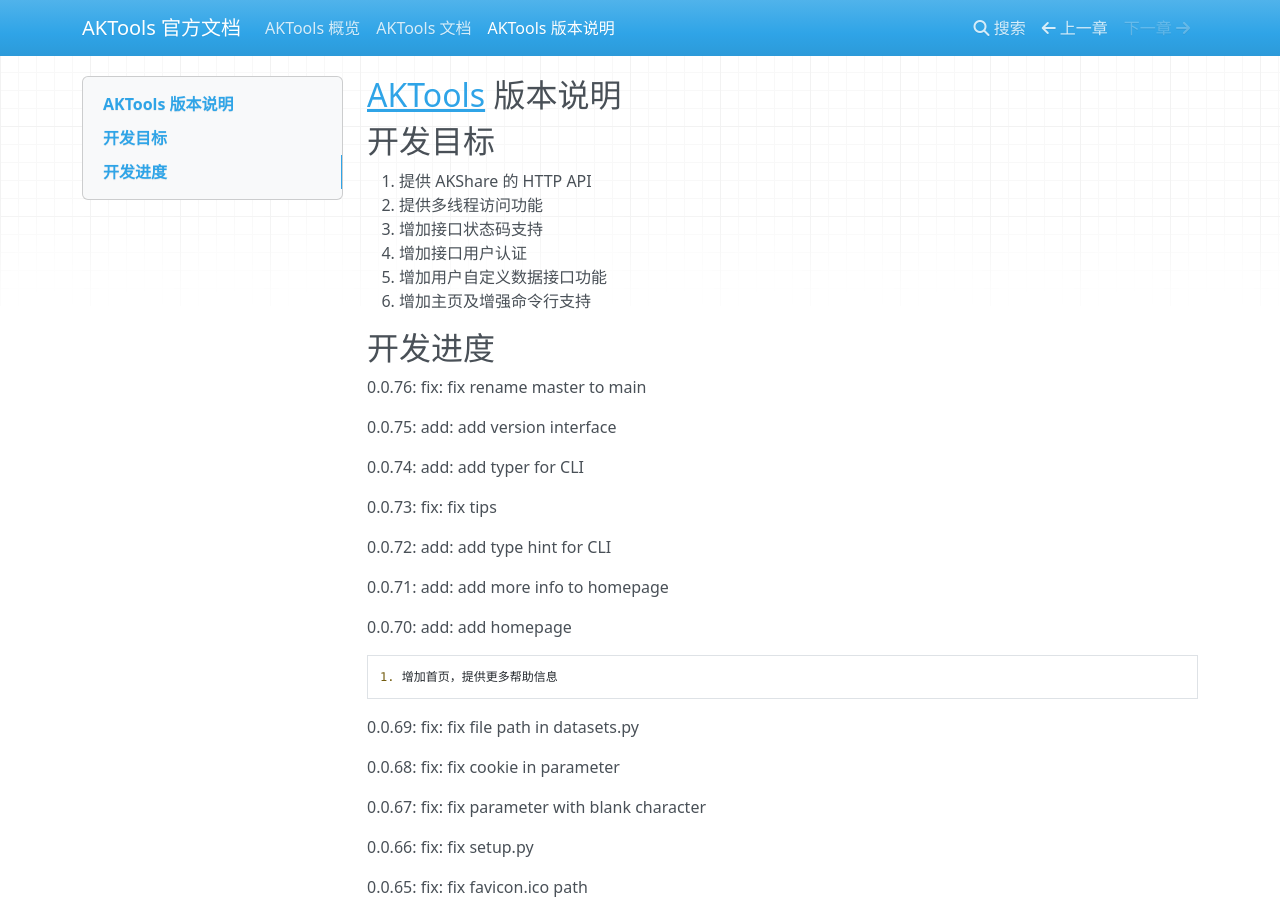
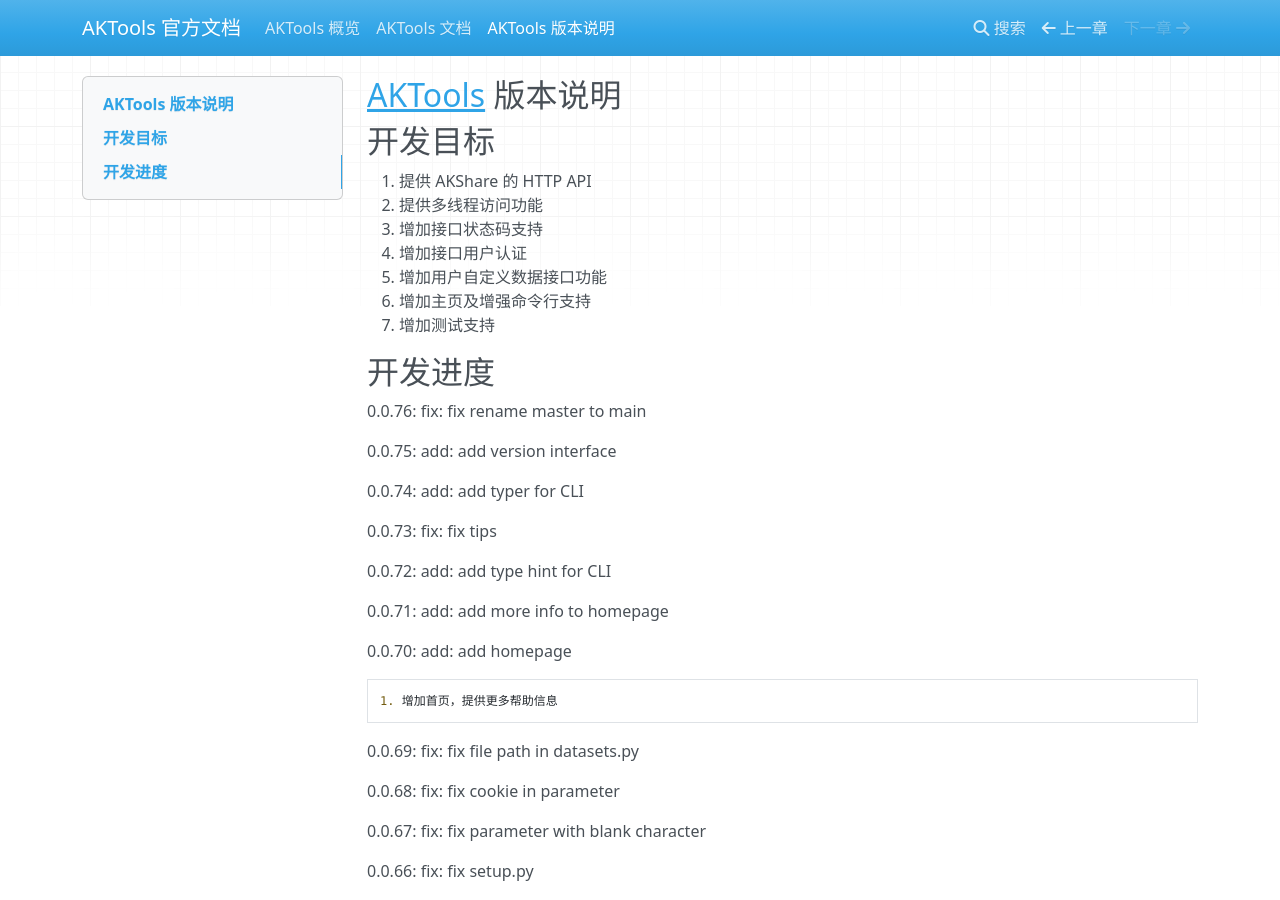
Before and after one commit to akfamily/aktools, an MkDocs documentation site: the page built from docs/aktools_version.md, in a window 1280 px wide and 900 px high. Built offline with MkDocs 1.6.1, drawn with Linux system fonts in a browser that asks for light colours; nearby versions of some CDN libraries.

Commit message:
docs(docs): docs
docs

```diff
--- a/docs/aktools_version.md
+++ b/docs/aktools_version.md
@@ -8,6 +8,7 @@
 4. 增加接口用户认证
 5. 增加用户自定义数据接口功能
 6. 增加主页及增强命令行支持
+7. 增加测试支持
 
 ## 开发进度
 
```
